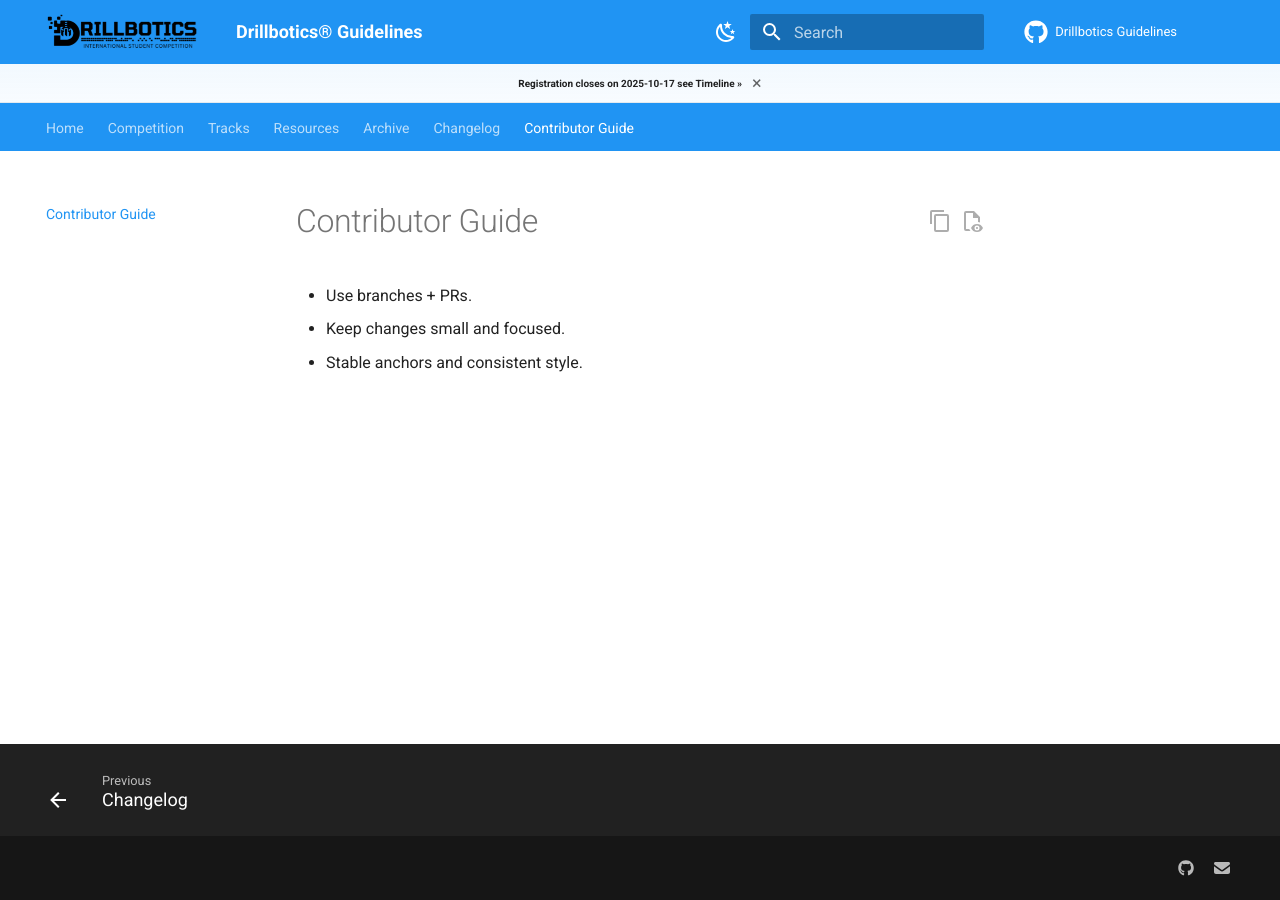
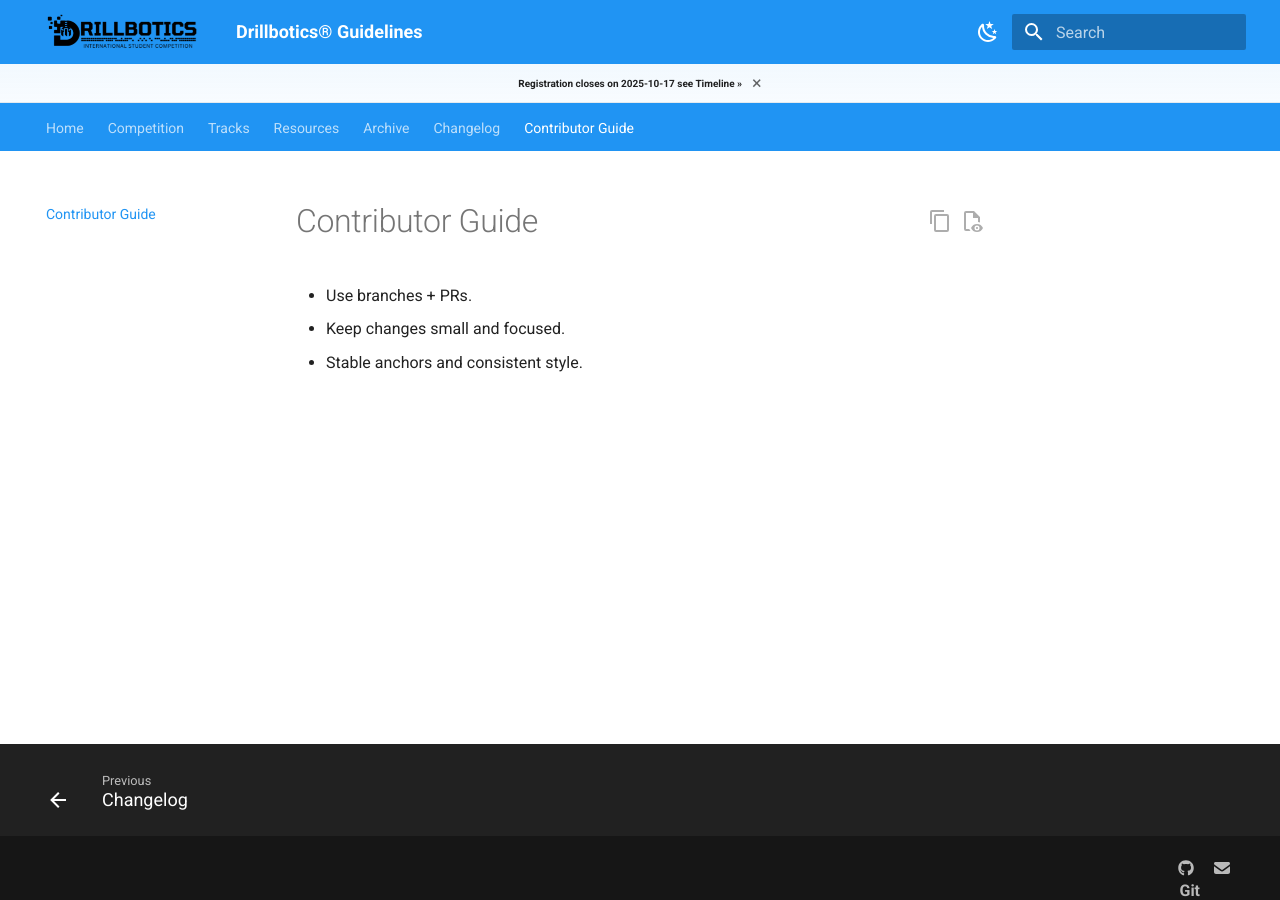
Before and after one commit to Open-Source-Drilling-Community/drillbotics-guidelines, an MkDocs documentation site: the page built from docs/contributor-guide.md, in a window 1280 px wide and 900 px high. Built offline with MkDocs 1.6.1 and Material for MkDocs 9.7.7, drawn with Linux system fonts in a browser that asks for light colours; comment, search, counter and statistics services are not loaded.

Commit message:
💄 style(docs): enhance GitHub link visibility and hide header repo link
- hide repo link in header and mobile drawer for cleaner UI
- add labeled GitHub link in footer for better user guidance
- hide footer label on small screens to save space

```diff
--- a/docs/_assets/styles/extra.css
+++ b/docs/_assets/styles/extra.css
@@ -92,4 +92,17 @@
 .db-announcement__close:hover { opacity: 1; }
 [data-md-color-scheme="slate"] .db-announcement { border-bottom-color: rgba(255,255,255,.12); }
 
-/* (Optional) Repo link footer styling removed for simplicity */
+/* Hide the repo link in header and mobile drawer */
+.md-header__source,
+.md-nav__source { display: none !important; }
+
+/* Add a labeled GitHub link in the footer */
+.md-footer .md-social__link[href*="github.com"]::after {
+  content: " GitHub Drillbotics Guidelines";
+  display: inline-block;
+  margin-left: .375rem;
+  font-weight: 600;
+}
+@media (max-width: 700px) {
+  .md-footer .md-social__link[href*="github.com"]::after { display: none; }
+}
```
